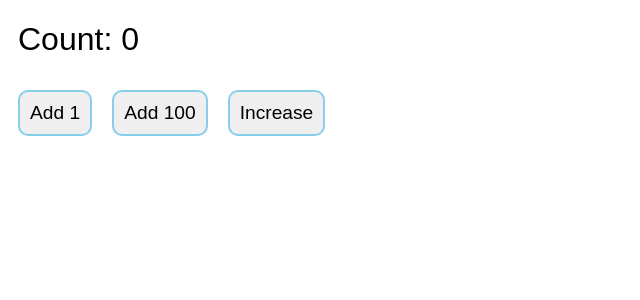
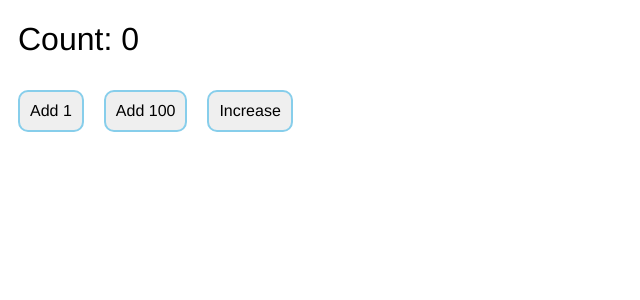
Before and after one commit to mate-academy/react_counter, a React (Create React App) app: page / in a window 1280 px wide. Shown: the top 300 px of the page, without its empty margins (0-640 px from the left). Built offline with nearby package versions, Linux system fonts and the light colour scheme.

Commit message:
styles errors fixed

```diff
--- a/src/App.scss
+++ b/src/App.scss
@@ -4,8 +4,8 @@ iframe {
 
 button {
   cursor: pointer;
-  font-family: Arial, Helvetica, sans-serif;
-  font-size: larger;
+  font-family: 'Franklin Gothic Medium', 'Arial Narrow', Arial, sans-serif;
+  font-size: medium;
   margin: 10px;
   padding: 10px;
   border-radius: 10px;
@@ -14,7 +14,7 @@ button {
 }
 
 .App__title {
-  font-family: Arial;
+  font-family: 'Franklin Gothic Medium', 'Arial Narrow', Arial, sans-serif;
   margin-left: 10px;
-  font-weight: 530;
+  font-weight: 400;
 }
```
